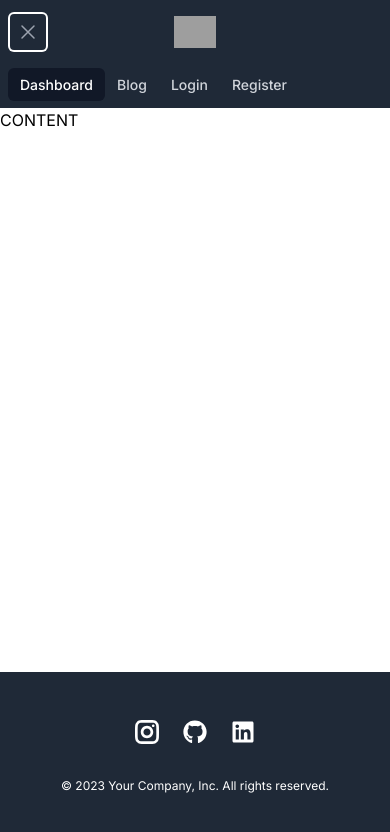
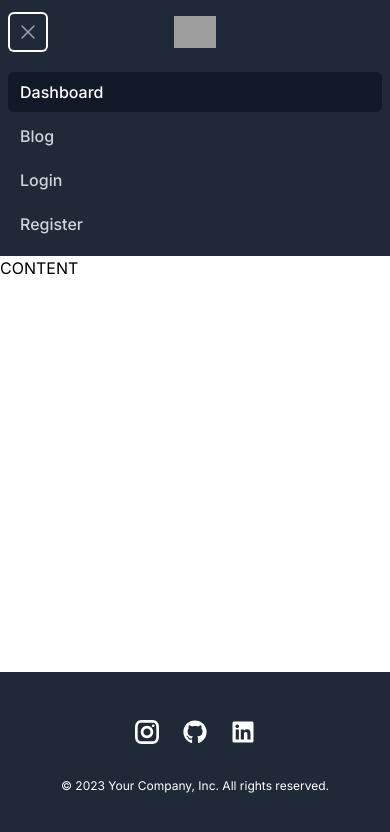
Before and after one commit to RussOakham/nextjs-playground, a Next.js app: page / in a window 390 px wide. Both pictures are taken after a click on the button "Open main menu". Shown: the top 832 px of the page. Built offline with nearby package versions, Linux system fonts and the light colour scheme; grey boxes are pictures that could not be loaded.

Commit message:
Navlinks - further fixes to active link recognition mobile

```diff
--- a/src/components/layout/navigation/mobile/MobileNavLink.tsx
+++ b/src/components/layout/navigation/mobile/MobileNavLink.tsx
@@ -23,10 +23,8 @@ const MobileNavLink = ({ item }: PropTypes) => {
                     router.pathname === item.href
                         ? 'bg-gray-900 text-white'
                         : 'text-gray-300 hover:bg-gray-700 hover:text-white'
-                } px-3 py-2 rounded-md text-sm font-medium`}
-                aria-current={
-                    router.pathname === item.href ? 'page' : undefined
-                }
+                } block px-3 py-2 rounded-md text-base font-medium`}
+                aria-current={item.current ? 'page' : undefined}
             >
                 {item.name}
             </Disclosure.Button>
```
